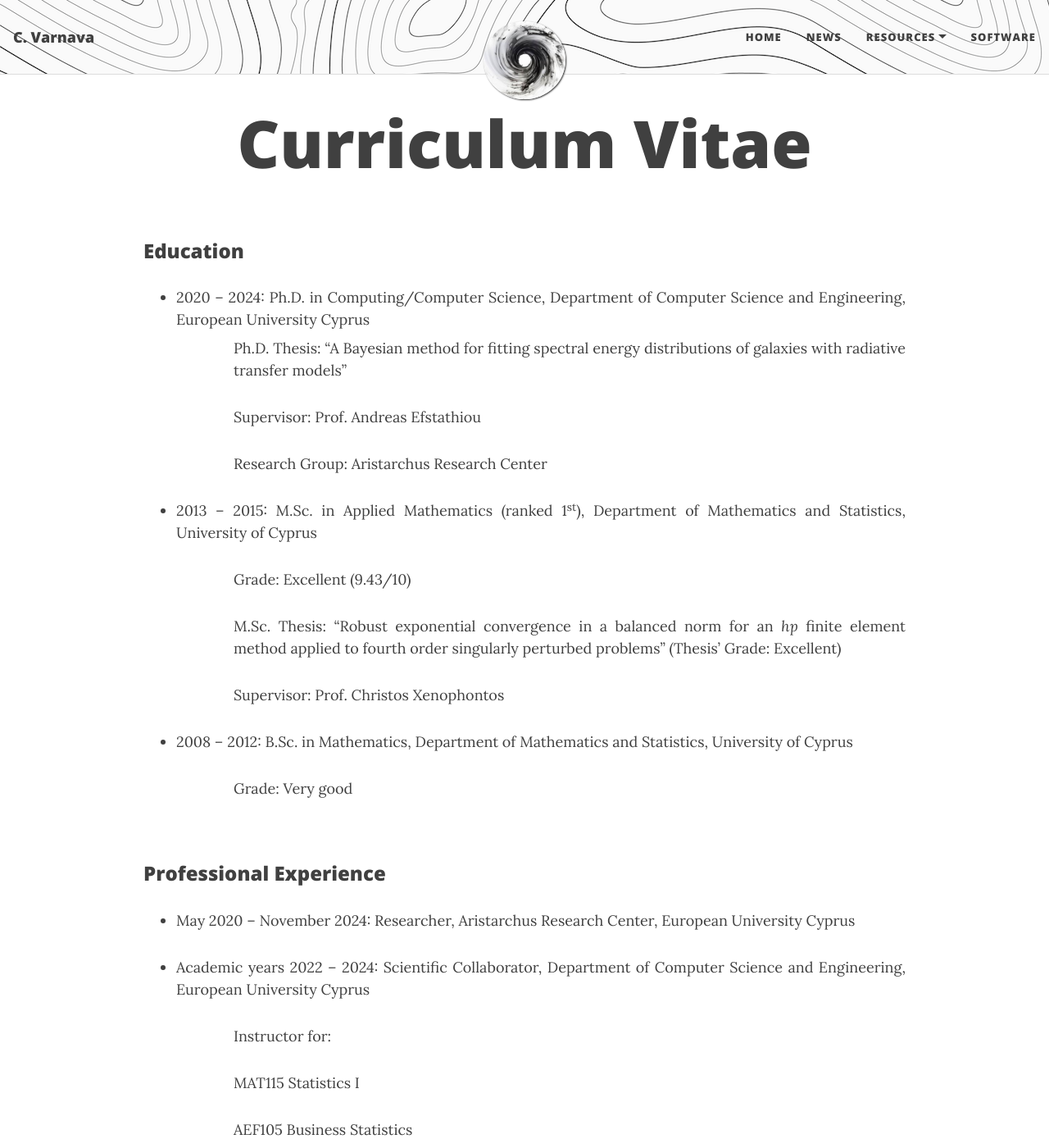
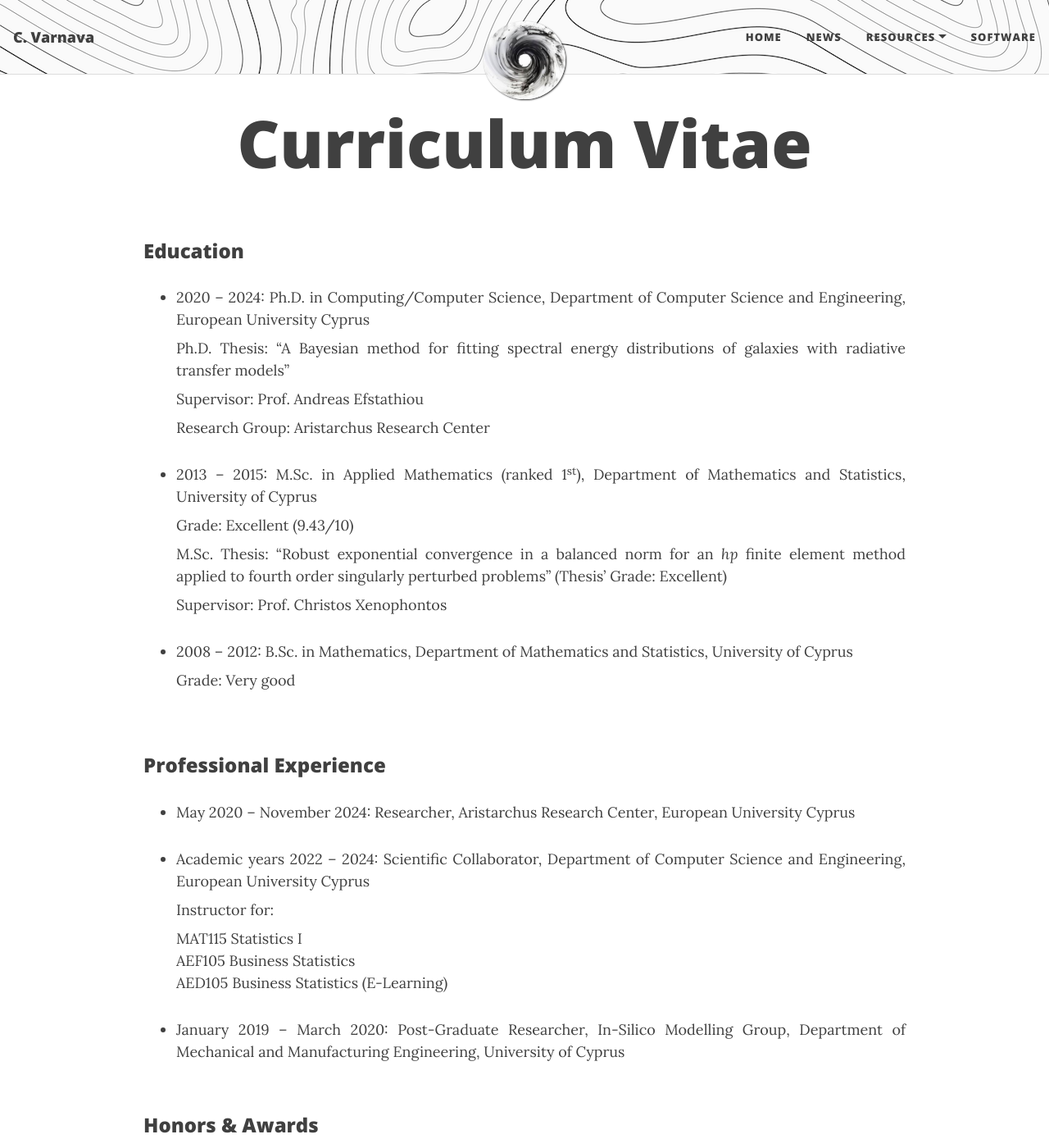
Before and after one commit to ch-var/ch-var.github.io, a Jekyll site: the page built from cv.html, in a window 1280 px wide and 1400 px high. Shown: the whole window at 82% size. Built offline with Jekyll 4.4.1, drawn with Linux system fonts in a browser that asks for light colours; formulas are drawn with MathJax 3.

Commit message:
Update cv.html

```diff
--- a/cv.html
+++ b/cv.html
@@ -25,15 +25,15 @@
 <p style="font-family: var(--header-font); font-weight: 800; line-height: 1.1; font-size: 1.5rem; margin-top: 1.25rem;">Education</p>
 <ul>
 <li class="responsive-margin" style="margin-bottom: 8px;">2020 – 2024: Ph.D. in Computing/Computer Science, Department of Computer Science and Engineering, European University Cyprus</li>
-<p align='justify' style="margin-left: -30px; margin-top: 0px;  margin-bottom: 8px;">Ph.D. Thesis: “A Bayesian method for fitting spectral energy distributions of galaxies with radiative transfer models”</p>
-<p align='justify' style="margin-left: -30px; style="margin-top: 0px; margin-bottom: 8px;">Supervisor: Prof. Andreas Efstathiou</p>
-<p align='justify' style="margin-left: -30px; style="margin-top: 0px;">Research Group: Aristarchus Research Center</p>
+<p align='justify' style="margin-top: 0px;  margin-bottom: 8px;">Ph.D. Thesis: “A Bayesian method for fitting spectral energy distributions of galaxies with radiative transfer models”</p>
+<p align='justify' style="margin-top: 0px; margin-bottom: 8px;">Supervisor: Prof. Andreas Efstathiou</p>
+<p align='justify' style="margin-top: 0px;">Research Group: Aristarchus Research Center</p>
 <li class="responsive-margin" style="margin-bottom: 8px;">2013 – 2015: M.Sc. in Applied Mathematics (ranked 1<sup>st</sup>), Department of Mathematics and Statistics, University of Cyprus</li>
-<p align='justify' style="margin-left: -30px; style="margin-top: 0px; margin-bottom: 8px;">Grade: Excellent (9.43/10)</p>
-<p align='justify' style="margin-left: -30px; style="margin-top: 0px; margin-bottom: 8px;">M.Sc. Thesis: “Robust exponential convergence in a balanced norm for an <i>hp</i> finite element method applied to fourth order singularly perturbed problems” (Thesis’ Grade: Excellent)</p>
-<p align='justify' style="margin-left: -30px; style="margin-top: 0px;">Supervisor: Prof. Christos Xenophontos</p>
+<p align='justify' style="margin-top: 0px; margin-bottom: 8px;">Grade: Excellent (9.43/10)</p>
+<p align='justify' style="margin-top: 0px; margin-bottom: 8px;">M.Sc. Thesis: “Robust exponential convergence in a balanced norm for an <i>hp</i> finite element method applied to fourth order singularly perturbed problems” (Thesis’ Grade: Excellent)</p>
+<p align='justify' style="margin-top: 0px;">Supervisor: Prof. Christos Xenophontos</p>
 <li class="responsive-margin" style="margin-bottom: 8px;">2008 – 2012: B.Sc. in Mathematics, Department of Mathematics and Statistics, University of Cyprus</li>
-<p align='justify' style="margin-left: -30px; style="margin-top: 0px;">Grade: Very good</p>
+<p align='justify' style="margin-top: 0px;">Grade: Very good</p>
 </ul>
 <br>
 <p style="font-family: var(--header-font); font-weight: 800; line-height: 1.1; font-size: 1.5rem; margin-top: 1.25rem;">Professional Experience</p>
@@ -41,10 +41,10 @@
 <li class="responsive-margin">May 2020 – November 2024: Researcher, Aristarchus Research Center, European University Cyprus</li>
 <p></p>
 <li class="responsive-margin" style="margin-bottom: 8px;">Academic years 2022 – 2024: Scientific Collaborator, Department of Computer Science and Engineering, European University Cyprus</li>
-<p align='justify' style="margin-left: -30px; style="margin-top: 0px; margin-bottom: 8px;">Instructor for:</p>
-<p align='justify' style="margin-left: -30px; style="margin-top: 0px; margin-bottom: 0px;">MAT115 Statistics I</p>
-<p align='justify' style="margin-left: -30px; style="margin-top: 0px; margin-bottom: 0px;">AEF105 Business Statistics</p>
-<p align='justify' style="margin-left: -30px; style="margin-top: 0px;">AED105 Business Statistics (E-Learning)</p>
+<p align='justify' style="margin-top: 0px; margin-bottom: 8px;">Instructor for:</p>
+<p align='justify' style="margin-top: 0px; margin-bottom: 0px;">MAT115 Statistics I</p>
+<p align='justify' style="margin-top: 0px; margin-bottom: 0px;">AEF105 Business Statistics</p>
+<p align='justify' style="margin-top: 0px;">AED105 Business Statistics (E-Learning)</p>
 <li class="responsive-margin">January 2019 – March 2020: Post-Graduate Researcher, In-Silico Modelling Group, Department of Mechanical and Manufacturing Engineering, University of Cyprus</li>
 </ul>
 <br>
@@ -85,7 +85,7 @@
 <p style="font-family: var(--header-font); font-weight: 800; line-height: 1.1; font-size: 1.5rem; margin-top: 1.25rem;">Publications</p>
 <ul>
 <li class="responsive-margin" style="margin-bottom: 8px;"><b>Varnava, C.</b>, Efstathiou, A. and Farrah, D., 2024. <a href="https://doi.org/10.1093/mnras/stae2221">Exploring the properties of the obscured quasar COS-87259 at \(z\)=6.853</a>. <i>Monthly Notices of the Royal Astronomical Society</i>, 534(3), pp. 2585–2591</li>
-<p align='justify' style="margin-left: -30px; style="margin-top: 0px;">This article led to international press releases in <a href="https://phys.org/news/2024-10-astronomers-explore-properties-obscured-hyperluminous.html">Phys.org</a>, <a href="https://skycr.org/2024/10/21/exploran-las-propiedades-de-un-cuasar-hiperluminoso-oscurecido/">Skycr.org</a>, <a href="https://pcnews.ru/news/astronomy_obnaruzili_sverhmassivnuu_cernuu_dyru_v_centre_galaktiki_cos_87259-1530160.html#gsc.tab=0">Pcnews.ru</a>, <a href="https://paideia-news.com/panepistimio-frederick/2024/11/11/ereynitria-toy-eyropaikoy-panepistimioy-meleta-ena-protogono-yperfoteino-kbazar">Paideia-news.com</a> and <a href="https://www.cna.org.cy/press-release/article/7556971/anakoinosi-typoy-evropaiko-panepistimio-kyproy">Cna.org.cy</a></p>
+<p align='justify' style="margin-top: 0px;">This article led to international press releases in <a href="https://phys.org/news/2024-10-astronomers-explore-properties-obscured-hyperluminous.html">Phys.org</a>, <a href="https://skycr.org/2024/10/21/exploran-las-propiedades-de-un-cuasar-hiperluminoso-oscurecido/">Skycr.org</a>, <a href="https://pcnews.ru/news/astronomy_obnaruzili_sverhmassivnuu_cernuu_dyru_v_centre_galaktiki_cos_87259-1530160.html#gsc.tab=0">Pcnews.ru</a>, <a href="https://paideia-news.com/panepistimio-frederick/2024/11/11/ereynitria-toy-eyropaikoy-panepistimioy-meleta-ena-protogono-yperfoteino-kbazar">Paideia-news.com</a> and <a href="https://www.cna.org.cy/press-release/article/7556971/anakoinosi-typoy-evropaiko-panepistimio-kyproy">Cna.org.cy</a></p>
 <li class="responsive-margin"><b>Varnava, C.</b> and Efstathiou, A., 2024. <a href="https://doi.org/10.1093/mnras/stae1141">SMART: Spectral energy distributions Markov chain Analysis with Radiative Transfer models</a>. <i>Monthly Notices of the Royal Astronomical Society</i>, 531(2), pp. 2304–2329</li>
 <p></p>
 <li class="responsive-margin">Xenophontos, C., Constantinou, P. and <b>Varnava, C.</b>, 2017. <a href="https://doi.org/10.1007/978-3-319-65870-4_49">An <i>hp</i> Finite Element Method for Fourth Order Singularly Perturbed Problems</a>. <i>Lecture Notes in Computational Science and Engineering</i>, 119, pp. 681–692</li>
@@ -169,7 +169,7 @@
 
   @media (max-width: 767px) {
     .responsive-margin {
-      margin-left: -30px;
+      margin-left: 0;
       margin-right: 0;
     }
   }
```
